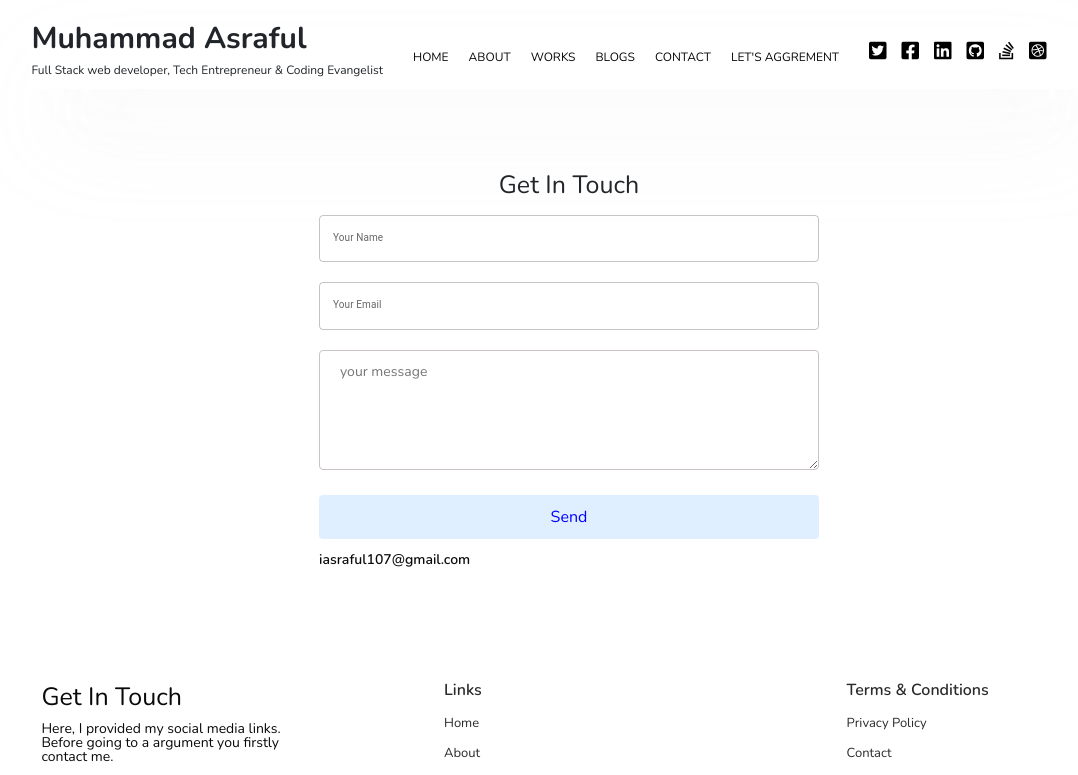
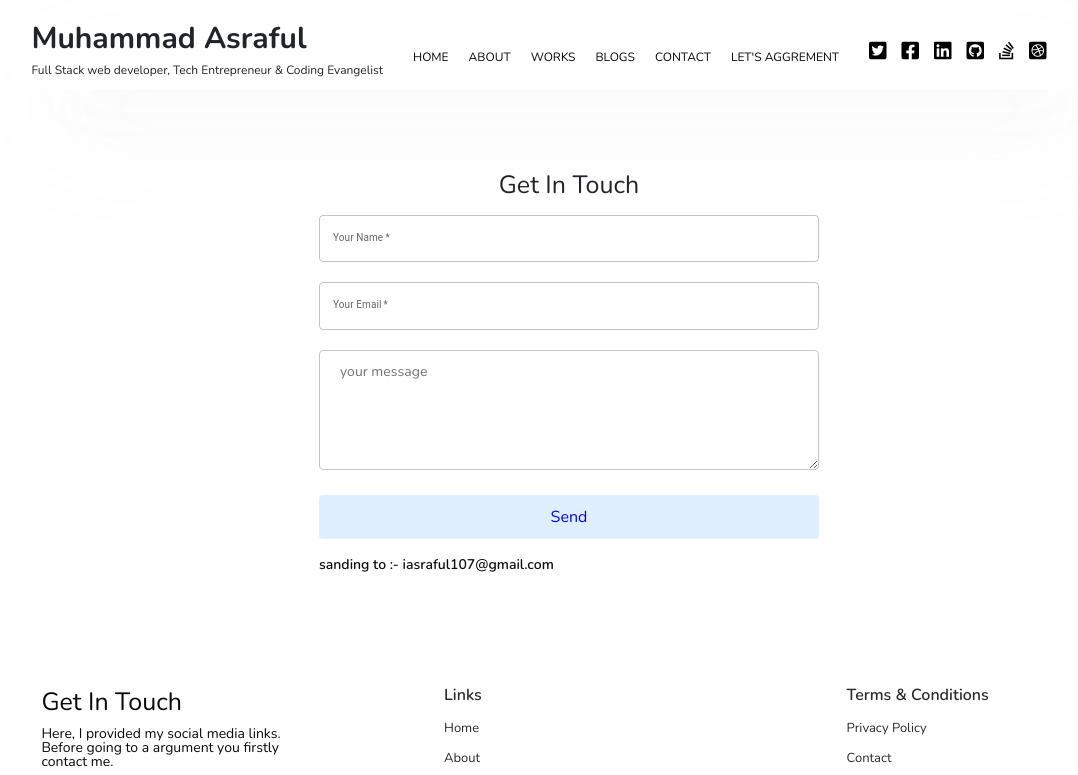
Before and after one commit to iasraful1971/react_portfolio, a React (Create React App) app: page /contact in a window 1280 px wide. Shown: the top 775 px of the page, without its empty margins (71-1149 px from the left). Built offline with nearby package versions, Linux system fonts and the light colour scheme.

Commit message:
added loader

```diff
--- a/package.json
+++ b/package.json
@@ -21,6 +21,7 @@
     "react-messenger-customer-chat": "^0.8.0",
     "react-router-dom": "5",
     "react-scripts": "5.0.0",
+    "react-spinners": "^0.11.0",
     "react-use": "^17.3.2",
     "styled-components": "^5.3.3",
     "typewriter-effect": "^2.18.2",
--- a/public/index.html
+++ b/public/index.html
@@ -48,7 +48,10 @@
     </title>
   </head>
   <body>
-    <noscript>You need to enable JavaScript to run this app.</noscript>
+    <noscript
+      >He is a full stack web developer, Tech Entrepreneur & Coding
+      Evangelist</noscript
+    >
     <div id="root"></div>
     <!--
       This HTML file is a template.
--- a/src/App.css
+++ b/src/App.css
@@ -1,11 +1,11 @@
-@import url('https://fonts.googleapis.com/css2?family=Nunito:ital,wght@0,400;0,600;0,700;0,800;1,200;1,400&display=swap');
+@import url("https://fonts.googleapis.com/css2?family=Nunito:ital,wght@0,400;0,600;0,700;0,800;1,200;1,400&display=swap");
 
-*{
+* {
   margin: 0;
   padding: 0;
   box-sizing: border-box;
   scroll-behavior: smooth;
 }
 body {
-  font-family: 'Nunito', sans-serif;
+  font-family: "Nunito", sans-serif;
 }
--- a/src/App.js
+++ b/src/App.js
@@ -1,5 +1,6 @@
 
 // import MessengerCustomerChat from 'react-messenger-customer-chat';
+import React, { useEffect, useState } from 'react';
 import FloatingWhatsApp from 'react-floating-whatsapp';
 import { BrowserRouter, Route, Switch } from 'react-router-dom';
 import Home from '../src/components/Home/Home';
@@ -10,15 +11,29 @@ import BackToTop from './components/BackToTop/BackToTop';
 import Blog from './components/Blog/Blog';
 import Contact from './components/Contact/Contact';
 import Footer from './components/Footer/Footer';
+import Loader from './components/loader/Loader';
 import NavbarOne from './components/navbarOne/NavbarOne';
 import Portfolio from './components/Portfolio/portfolio/Portfolio';
 import Privency from './components/Privency/Privency';
 import ScrollToTop from './components/ScrollToTop';
 import photo from './images/asraful style picture.png';
+
 function App() {
+
+  const [isLoading, setIsloading] = useState(false);
+  useEffect(() => {
+      setIsloading(true)
+      setTimeout(() => {
+              setIsloading(false)
+      }, 5000)
+  },[])
+
+
   return (
     <div className="App">
 
+       {
+         isLoading ? <Loader loading={isLoading} /> :
          <BrowserRouter>
          <BackToTop/>
           <ScrollToTop/>
@@ -27,7 +42,9 @@ function App() {
        <Switch>
 
            <Route exact path="/">
+
              <Home></Home>
+
            </Route>
            <Route  path="/home">
              <Home></Home>
@@ -53,10 +70,10 @@ function App() {
        </Switch>
        <Footer/>
          </BrowserRouter>
-          {/* <MessengerCustomerChat
-          pageId="102089495265783"
-           appId="1234412133752549"/> */}
-            <FloatingWhatsApp
+
+       }
+    {
+      isLoading ? null :        <FloatingWhatsApp
       phoneNumber="+8801633780292"
       accountName="Muhammad Asraful"
       avatar={photo}
@@ -65,6 +82,8 @@ function App() {
       darkMode= {true}
       notification={true}
       />
+    }
+
 
     </div>
   );
--- a/src/components/BackToTop/BackToTop.css
+++ b/src/components/BackToTop/BackToTop.css
@@ -13,7 +13,7 @@
 }
 @media screen and (max-width: 600px) {
   .scroll-top {
-    left: 67%;
+    left: 64%;
   }
 }
 
--- a/src/components/BackToTop/BackToTop.jsx
+++ b/src/components/BackToTop/BackToTop.jsx
@@ -1,6 +1,7 @@
 import React, { useEffect, useState } from 'react';
 import { useWindowScroll } from 'react-use';
 import './BackToTop.css';
+
 const BackToTop = () => {
    const { y : pageYOffset} = useWindowScroll();
    const [visible, setVisible] = useState(false);
--- a/src/components/Contact/Contact.jsx
+++ b/src/components/Contact/Contact.jsx
@@ -1,15 +1,73 @@
+import { Alert } from '@mui/material';
 import Box from '@mui/material/Box';
 import TextField from '@mui/material/TextField';
 import emailjs from 'emailjs-com';
-import React from 'react';
+import React, { useState } from 'react';
 import './contact.css';
 
 
 ;
 
 const Contact = () => {
+//add to firebase
+const [success, setSuccess] =useState("");
 
 
+const [userData, setUserData] = useState({
+  name:"",
+  userEmail: "",
+  message:""
+});
+
+let name, value;
+const PostUserData =(e)=> {
+name = e.target.name;
+value = e.target.value;
+setUserData({...userData,[name] : value});
+}
+
+const submitData = async (e) => {
+  e.preventDefault();
+  const {name , userEmail, message } = userData;
+  if(name && userEmail && message){
+
+
+
+  const res = fetch(
+    "https://muhammadasraful-97c70-default-rtdb.firebaseio.com/portFolioMessageRecord.json",
+    {
+      method : "POST",
+      headers: {
+     "Content-Type":"application/json",
+      },
+      body: JSON.stringify({
+        name , userEmail, message
+      })
+    }
+  );
+  if(res){
+    setUserData({
+      name:"",
+      userEmail: "",
+      message:""
+    })
+    setSuccess("Data stored success");
+
+  }
+  else {
+    alert("please filled the data")
+    setSuccess(" ")
+
+  }
+}
+else {
+  alert("please filled the data");
+  setSuccess("")
+}
+};
+
+
+//email js
   function sendEmail(e){
     e.preventDefault();
     emailjs.sendForm('service_dxu542v' , 'template_klh0xtn' ,e.target, 'user_rhvvoBuWanDjjjVLayQbC').then(res =>{
@@ -20,6 +78,9 @@ const Contact = () => {
 
   }
 
+
+
+
   return (
     <>
        <div className="contact__container section__margin py-5">
@@ -27,15 +88,23 @@ const Contact = () => {
            <h1>Get In Touch</h1>
        </div>
       <div className="form__container">
-      <form style={{marginBottom:'10px'}} onSubmit={sendEmail} >
+      <form method='POST' style={{marginBottom:'10px'}} onSubmit={sendEmail} >
        <Box
       sx={{
 
         maxWidth: '100%',
       }}
     >
-      <TextField name="name" type="text" className="input" fullWidth label="Your Name" id="fullWidth" />
-    </Box>
+      <TextField
+        required
+        value={userData.name}
+        onChange={PostUserData}
+        name="name"
+        type="text"
+        className="input"
+        fullWidth label="Your Name"
+        id="fullWidth" />
+      </Box>
 
        <Box
       sx={{
@@ -43,17 +112,49 @@ const Contact = () => {
         maxWidth: '100%',
       }}
     >
-      <TextField name="userEmail"  type="email" className="input" style={{fontSize:'15px'}} fullWidth label="Your Email" id="fullWidth" />
+      <TextField
+            name="userEmail"
+            required
+            value={userData.UserEmail}
+            onChange={PostUserData}
+            type="email"
+            className="input"
+            style={{fontSize:'15px'}}
+            fullWidth label="Your Email"
+            id="fullWidth" />
     </Box>
 
-      <textarea   className="text" name="message" id="" style={{width:'100%'}} placeholder="your message"></textarea>
-        <input className="submit" style={{width:'100%'}} type="submit" value="send" />
-       </form>
+      <textarea
+            required
+           value={userData.message}
+           onChange={PostUserData}
+           className="text"
+           name="message"
+           id="" style={{width:'100%'}}
+           placeholder="your message">
+          </textarea>
+
+         <input
+          onClick={submitData}
+           className="submit"
+           style={{width:'100%'}}
+           type="submit"
+           value="send" />
+         </form>
+
+        <div className="pt-2">
+            {
+              success &&<Alert severity="success">Successfully sent the message!</Alert>
+            }
+
+        </div>
+
+
         <a href="mailto:iasraful107@gmail.com"
         rel="opener noreferrer"
         target="_blank"
         style={{fontSize:'14px', fontWeight:'600'}}
-        >iasraful107@gmail.com</a>
+        >sanding to :- iasraful107@gmail.com</a>
       </div>
    </div>
     </>
--- a/src/components/Privency/Privency.css
+++ b/src/components/Privency/Privency.css
@@ -13,7 +13,7 @@
   font-size: 15px;
 }
 .no-justify a {
-  font-weight: bold;
+  font-weight: 500;
 }
 @media screen and (max-width: 576px) {
   .privency__container h2 {
--- a/src/components/Privency/Privency.jsx
+++ b/src/components/Privency/Privency.jsx
@@ -4,7 +4,7 @@ const Privency = () => {
     return (
         <div className="privency section__margin">
             <div className="privency__container">
-                <h2>Who I am ? </h2>
+                <h2>Who we are ? </h2>
                 <span className="no-justify">My website address is  <a rel="noopener noreferrer" href="https://asraful-dev.netlify.app/" target="_blank">https://asraful-dev.netlify.app/</a> </span>
            <h2> Privecy and Policy</h2>
 <p>We are committed to protect and respect your privacy while you are accessing or using this website. Our responsibilities include providing you with the correct information, complete website/user data management while securing the data handled by us. Our data collection and management policy is at the core of our privacy policy, which entails information collection, processing, segregation and data reuse. This website is the primary source of contact for all our existing, past and prospective clients. By using or accessing this website, you agree to the usage terms and conditions stated here below.</p>
--- /dev/null
+++ b/src/components/loader/Loader.css
@@ -0,0 +1,7 @@
+.loader-container {
+  display: flex;
+  justify-content: center;
+  align-items: center;
+  width: 100%;
+  height: 100vh;
+}
--- /dev/null
+++ b/src/components/loader/Loader.jsx
@@ -0,0 +1,16 @@
+import GridLoader from "react-spinners/GridLoader";
+import './Loader.css';
+
+const Loader = ({loading}) => {
+
+    return (
+        <div className="loader-container">
+
+             <GridLoader  color={"#36D7B7"} loading={loading}  size={15} margin={2} />
+
+
+        </div>
+    );
+};
+
+export default Loader;
```
Also changed, not shown: 1 other file (tests, documents, lock files or other folders). Lines whose indentation alone changed are shown as unchanged.
